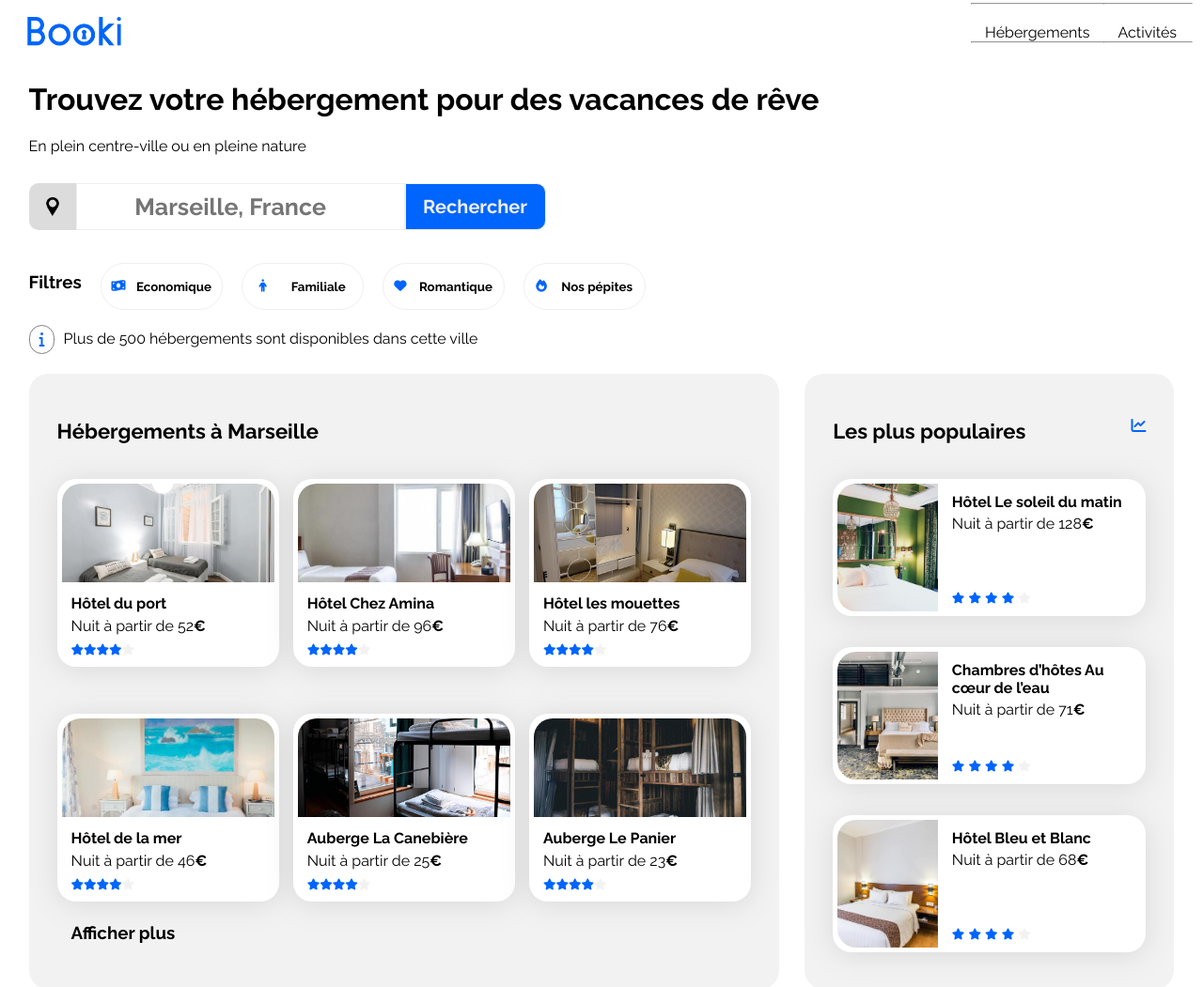
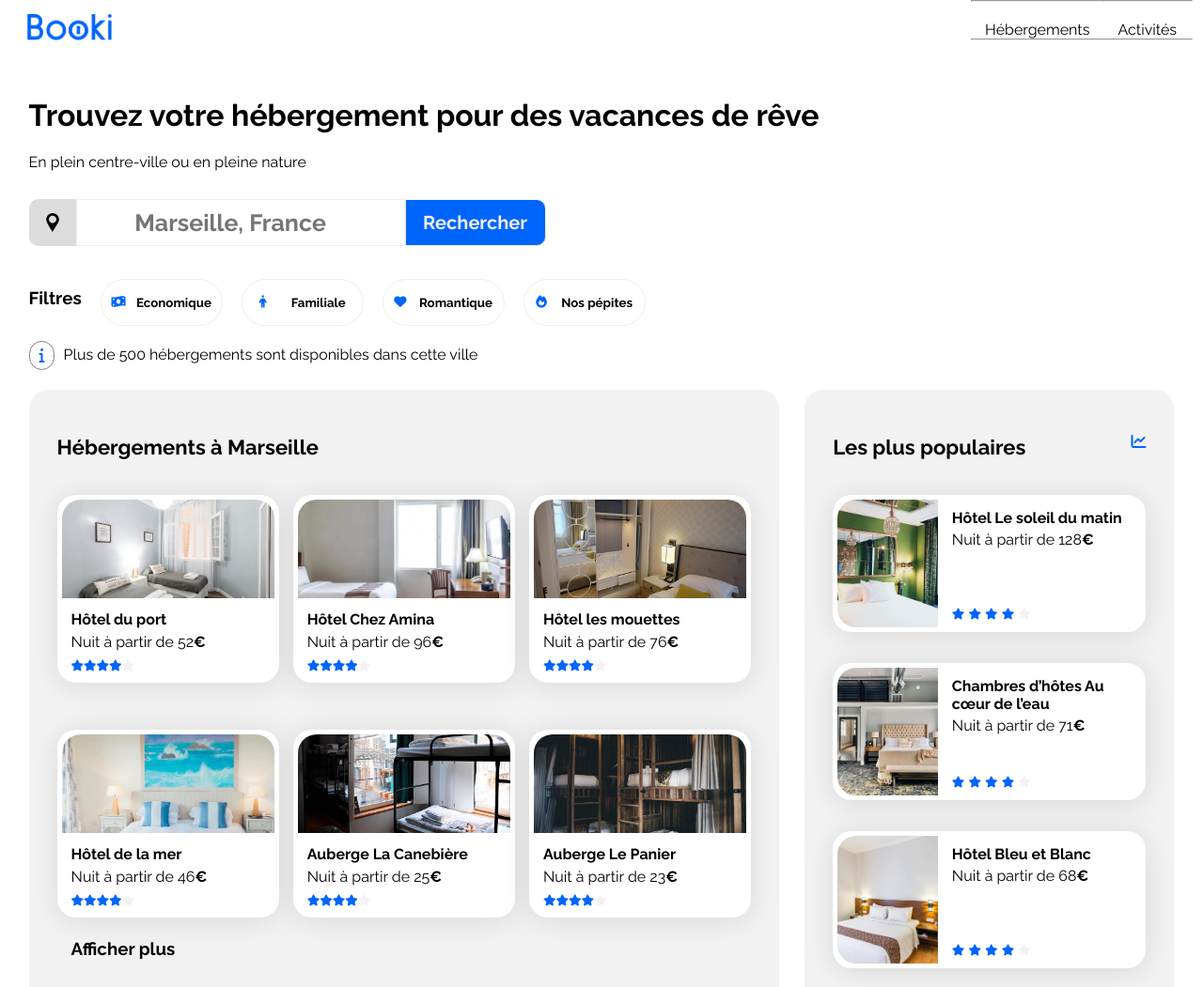
Before and after one commit to Boheno/Projet_2, a plain HTML site: page booki-starter-code/index.html in a window 1280 px wide. Shown: the top 1051 px of the page at 94% size. Drawn offline with Linux system fonts and the light colour scheme.

Commit message:
fix (style)

```diff
--- a/booki-starter-code/css/style.css
+++ b/booki-starter-code/css/style.css
@@ -32,11 +32,11 @@ body {
     justify-content: space-between;
     width:100%;
     padding-left: 7px;
-    padding-top: 3px;
+    padding-top: 0px;
 
 }
 .logo img{
-    width:100px;
+    width:90px;
     padding-top:15px;
     padding-left: 22px;
 }
@@ -131,6 +131,7 @@ body {
 .main-container {
     width: 100%;
     max-width: 1440px;
+    margin-top: 20px;
     padding-left:2%;
     padding-right: 2%;
     box-sizing: border-box;
@@ -372,13 +373,9 @@ footer{
     .menus{
         margin-right:20px;
         padding-top: 0px;
-        /* width:25%; */
-
     }
     .menus-navbar{
-        /* margin:10px; */
         padding: 0px 15px 15px 15px;
-        /* width: 15px; */
     }
 
     .divBoutonNavbar:hover > .barre-navbar-up {
@@ -722,7 +719,7 @@ footer{
         flex-direction: column;
         width:100%;
         padding-left:0px;
-        padding-bottom:10px;
+        padding-bottom:0px;
 
     }
     .logo{
@@ -760,7 +757,6 @@ footer{
     .divBoutonNavbar:hover > .barre-navbar-down {
         color: var(--main-color);
     }
-
     .divBoutonNavbar:hover {
         color: var(--main-color);
     }
@@ -893,6 +889,7 @@ footer{
     /* Cards */
     .main-container {
         width: 100%;
+        margin-top: 0px;
         max-width: 768px;
         padding: 0px;
         box-sizing: border-box;
```
Also changed, not shown: booki-starter-code/index.html (+0 -2 lines).
